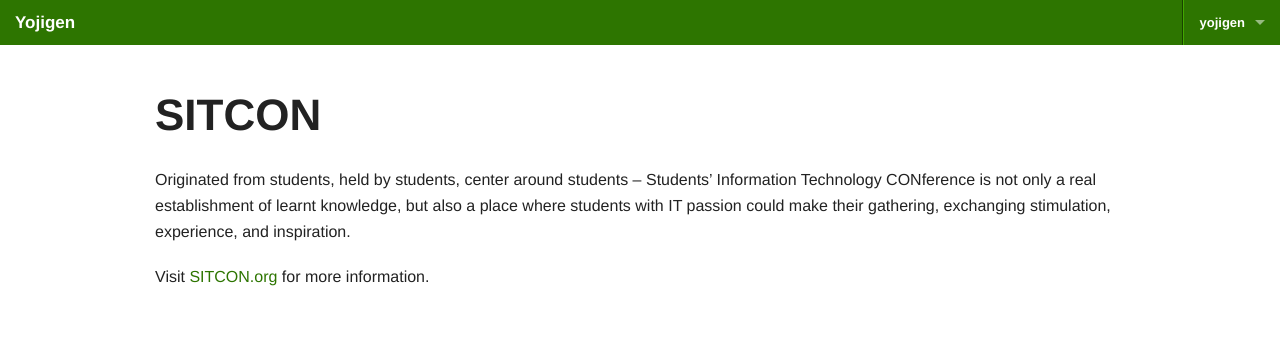
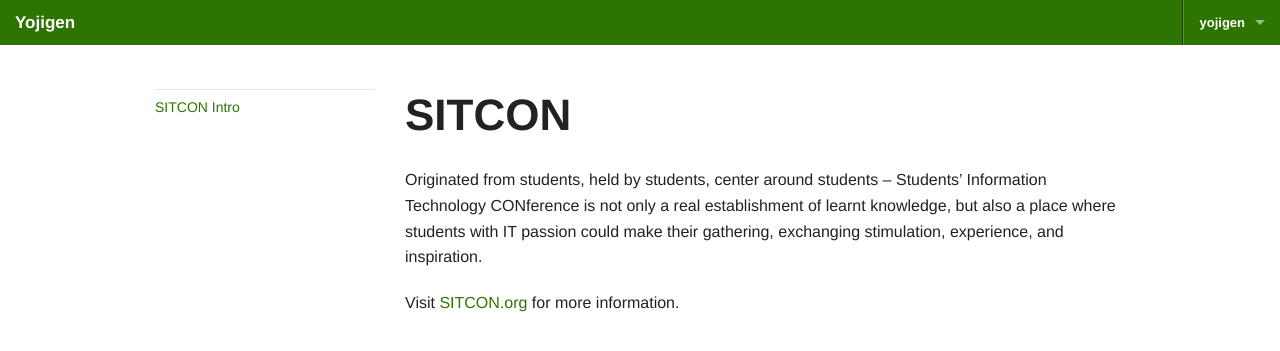
Before and after one commit to rschiang/yojigen, a Jekyll site: the page built from _posts/2013-06-03-SITCON.md, in a window 1280 px wide. Shown: the top 351 px of the page. Built offline with Jekyll 4.4.1, drawn with Linux system fonts in a browser that asks for light colours; some web fonts are replaced.

Commit message:
Basic site structure succeeded.

```diff
--- a/_layouts/entries.html
+++ b/_layouts/entries.html
@@ -1,8 +1,18 @@
 ---
 layout: master
 ---
-<div class="row">
-	<div class="large-12 columns">
-	{{ content }}
+<div class="container">
+	<div class="row">
+		<nav class="large-3 columns">
+			<ul class="side-nav">
+				{% for post in site.posts %}
+					<li class="divider"></li>
+					<li><a href="{{ site.baseurl }}{{ post.url }}">{{ post.title }}</a></li>
+				{% endfor %}
+			</ul>
+		</nav>
+		<section class="large-9 columns">
+			{{ content }}
+		</section>
 	</div>
 </div>
--- a/_layouts/master.html
+++ b/_layouts/master.html
@@ -42,7 +42,7 @@
 		</section>
 	</nav>
 
-{{ content }}
+	{{ content }}
 
   <script>
   document.write('<script src=' +
```
Also changed, not shown: index.html (+1 -11 lines), 2 other files.
